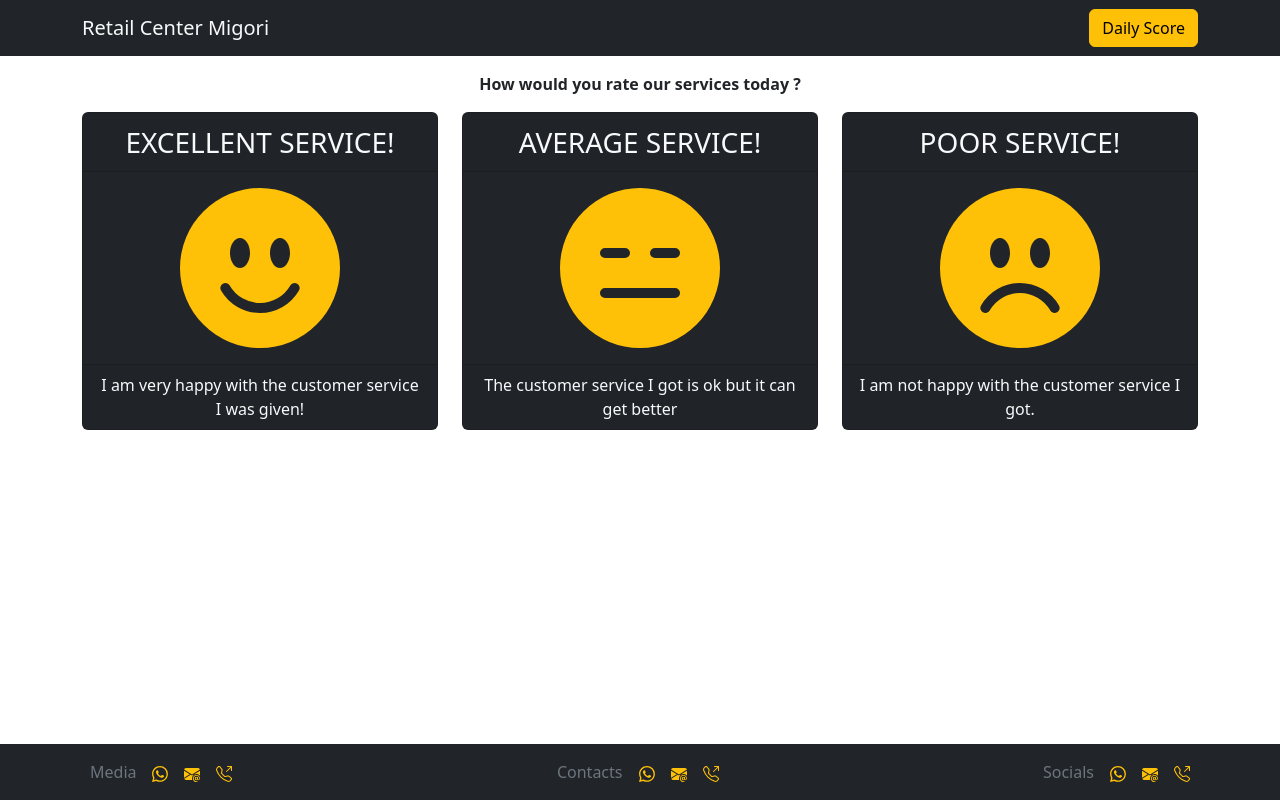
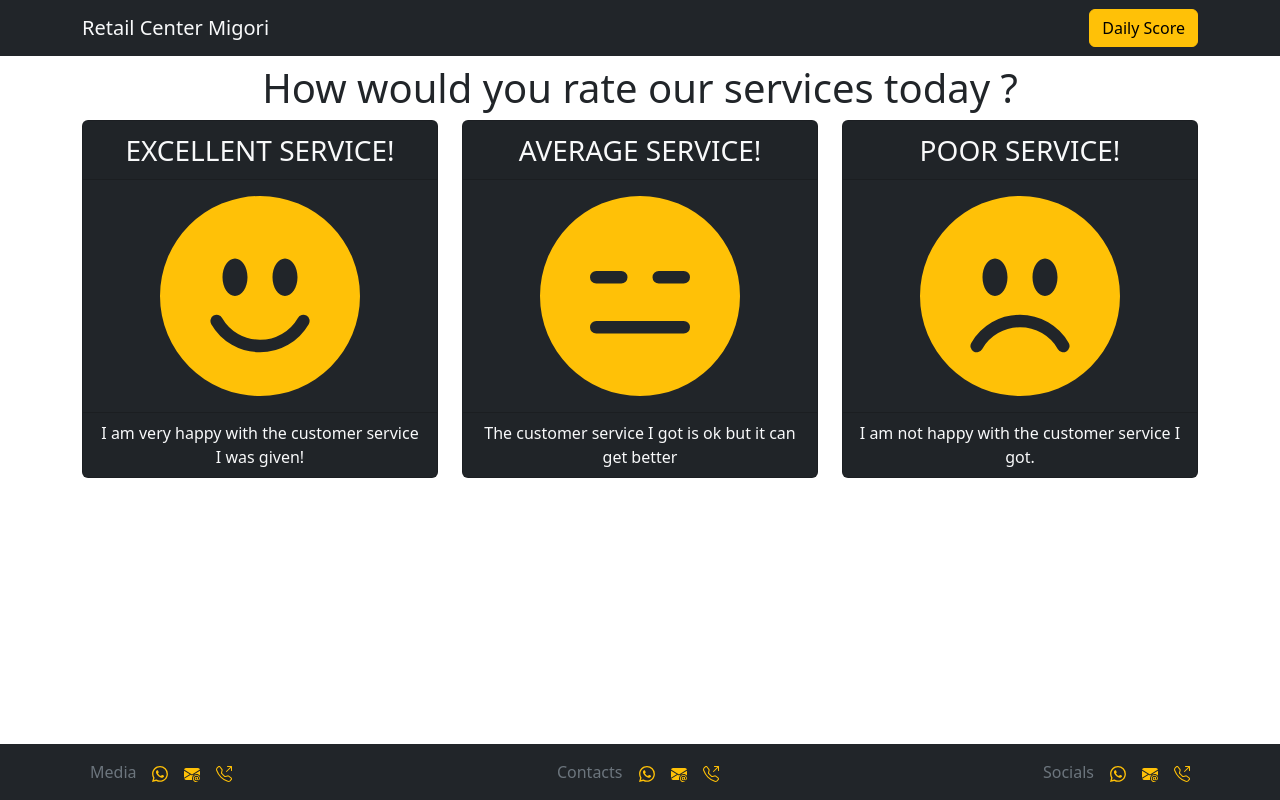
Before and after one commit to zeuskeyz/R61-FRONTEND-2023, a React (Create React App) app: page / in a window 1280 px wide. Built offline with nearby package versions, Linux system fonts and the light colour scheme.

Commit message:
adjusts the size of the emojis and narration fonts

```diff
--- a/src/component/MainSection.js
+++ b/src/component/MainSection.js
@@ -5,9 +5,9 @@
 export const MainSection = () => {
 
     let feedbacks = [
-        {id:'promoter', verdict:'EXCELLENT SERVICE!', emoji: <BsEmojiSmileFill className='text-warning' style={{fontSize:'200%'}} id='promoter' />, expression:'I am very happy with the customer service I was given!'},
-        {id:'passive', verdict:'AVERAGE SERVICE!', emoji: <BsEmojiExpressionlessFill className='text-warning' style={{fontSize:'200%'}} id='passive'/>, expression:'The customer service I got is ok but it can get better'},
-        {id:'detractor', verdict:'POOR SERVICE!', emoji: <BsEmojiFrownFill className='text-warning' style={{fontSize:'200%'}} id='detractor'/>, expression:'I am not happy with the customer service I got.'}
+        {id:'promoter', verdict:'EXCELLENT SERVICE!', emoji: <BsEmojiSmileFill className='text-warning' style={{fontSize:'250%'}}  id='promoter' />, expression:'I am very happy with the customer service I was given!'},
+        {id:'passive', verdict:'AVERAGE SERVICE!', emoji: <BsEmojiExpressionlessFill className='text-warning' style={{fontSize:'250%'}} id='passive'/>, expression:'The customer service I got is ok but it can get better'},
+        {id:'detractor', verdict:'POOR SERVICE!', emoji: <BsEmojiFrownFill className='text-warning' style={{fontSize:'250%'}} id='detractor'/>, expression:'I am not happy with the customer service I got.'}
     ]
 
     return (
--- a/src/component/Narrations.js
+++ b/src/component/Narrations.js
@@ -2,7 +2,7 @@
 export const Narrations = ({text}) => {
     return (
         <>
-            <p className="text-center fs-6 fs-md-5 fw-bold my-3">{text}</p>
+            <p className="text-center display-6 display-md-5 my-2">{text}</p>
         </>
     )
 }
```
